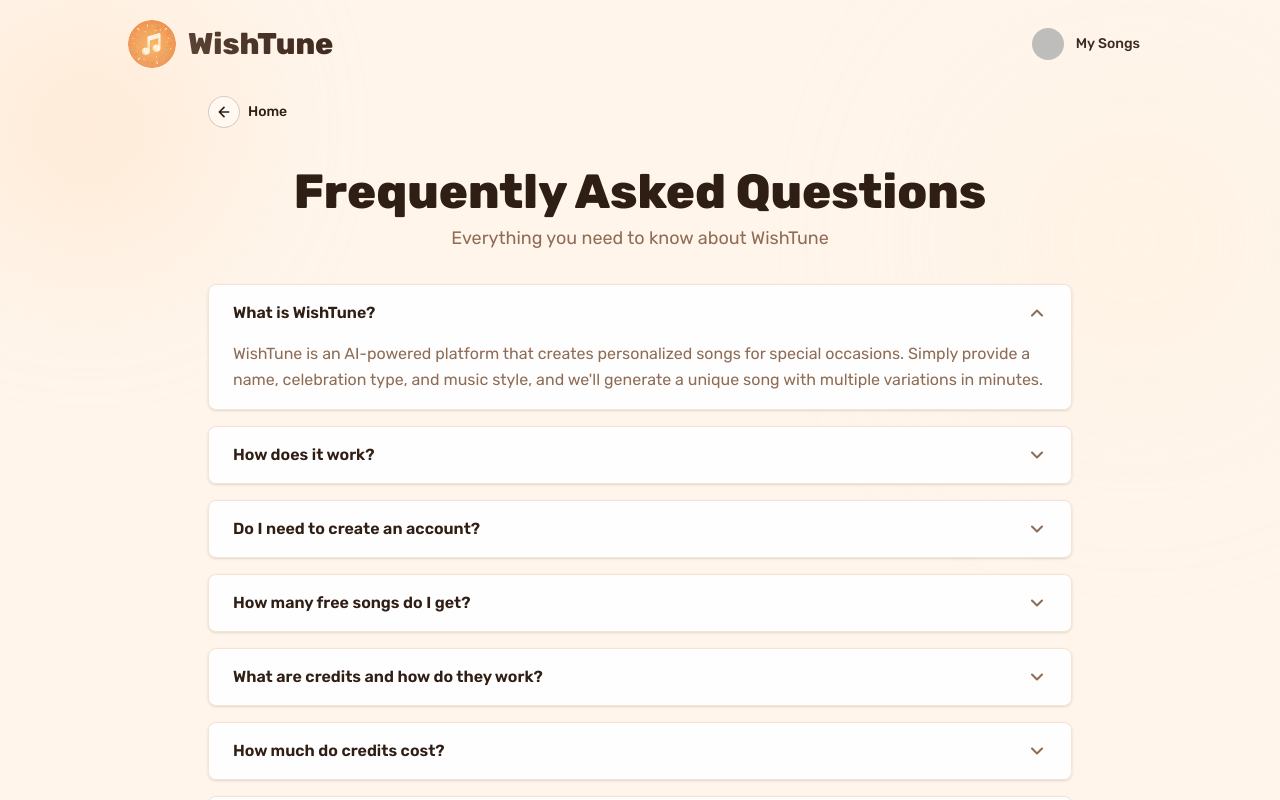
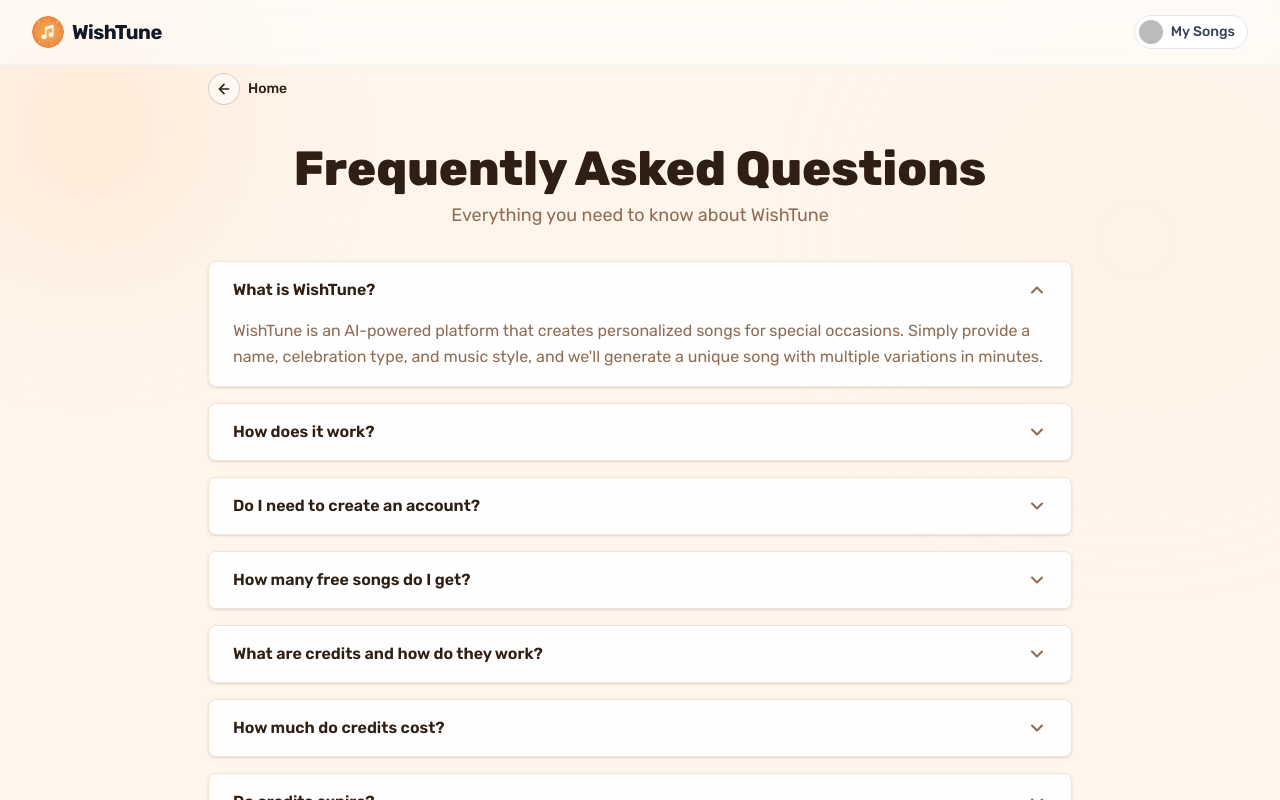
Before and after one commit to herohasan0/wishtune, a Next.js app: page /faq in a window 1280 px wide. Shown: the top 800 px of the page. Built offline with nearby package versions, Linux system fonts and the light colour scheme; no server answers; sample sign-in values are in the browser's storage.

Commit message:
update header

```diff
--- a/app/components/Header.tsx
+++ b/app/components/Header.tsx
@@ -8,63 +8,61 @@ export default function Header() {
   const { data: session } = useSession();
 
   return (
-    <header className="w-full px-4 py-5 sm:px-6">
-      <div className="mx-auto flex w-full max-w-5xl items-center justify-between">
+    <header className="w-full border-b border-gray-100 bg-white/50 backdrop-blur-md sticky top-0 z-50">
+      <div className="mx-auto flex h-16 max-w-7xl items-center justify-between px-4 sm:px-6 lg:px-8">
         <Link
           href="/"
-          className="flex items-center gap-3 hover:opacity-80 transition-opacity"
+          className="flex items-center gap-2 hover:opacity-80 transition-opacity"
         >
-          <div className="flex h-12 w-12 items-center justify-center rounded-full">
+          <div className="relative h-8 w-8 overflow-hidden rounded-full">
             <Image
               src="/icon-96.png"
               alt="WishTune Logo"
-              width={96}
-              height={96}
-              className="text-black rounded-full"
+              fill
+              className="object-cover"
             />
           </div>
-          <span className="text-3xl font-extrabold">WishTune</span>
+          <span className="text-xl font-bold tracking-tight text-gray-900">WishTune</span>
         </Link>
-        <div className="flex items-center gap-5">
+        <nav className="flex items-center gap-6">
           {session?.user ? (
             <Link
               href="/account"
-              className="flex items-center gap-3 rounded-lg px-3 py-2 hover:bg-[#FFF5EB] transition-colors"
+              className="group flex items-center gap-2 rounded-full border border-gray-200 bg-white pl-1 pr-3 py-1 text-sm font-medium text-gray-700 transition-all hover:border-gray-300 hover:bg-gray-50"
             >
               {session.user.image ? (
-                <Image
-                  src={session.user.image}
-                  alt={session.user.name || 'User'}
-                  width={32}
-                  height={32}
-                  className="rounded-full"
-                />
+                <div className="relative h-6 w-6 overflow-hidden rounded-full">
+                   <Image
+                    src={session.user.image}
+                    alt={session.user.name || 'User'}
+                    fill
+                    className="object-cover"
+                  />
+                </div>
               ) : (
-                <div className="flex h-8 w-8 items-center justify-center rounded-full bg-[#F18A24] text-white text-sm font-semibold">
+                <div className="flex h-6 w-6 items-center justify-center rounded-full bg-orange-100 text-xs font-bold text-orange-600">
                   {(session.user.name || session.user.email || 'U')[0].toUpperCase()}
                 </div>
               )}
-              <span className="text-sm font-medium text-[#2F1E14]">
-                My Songs
-              </span>
+              <span>My Songs</span>
             </Link>
           ) : (
             <>
               <Link
                 href="/account"
-                className="text-sm font-medium text-[#2F1E14] hover:text-[#F18A24] transition-colors"
+                className="text-sm font-medium text-gray-600 hover:text-gray-900 transition-colors"
               >
                 My Songs
               </Link>
               <button
                 onClick={() => signIn('google')}
-                className="rounded-full bg-[#F18A24] px-5 py-2 text-sm font-semibold text-white transition hover:bg-[#E07212]"
+                className="rounded-full bg-[#F18A24] px-4 py-2 text-sm font-semibold text-white shadow-sm transition-all hover:bg-[#E07212] hover:shadow focus:outline-none focus:ring-2 focus:ring-orange-500 focus:ring-offset-2"
               >
                 Log In
               </button>
             </>
           )}
-        </div>
+        </nav>
       </div>
     </header>
   );
```
